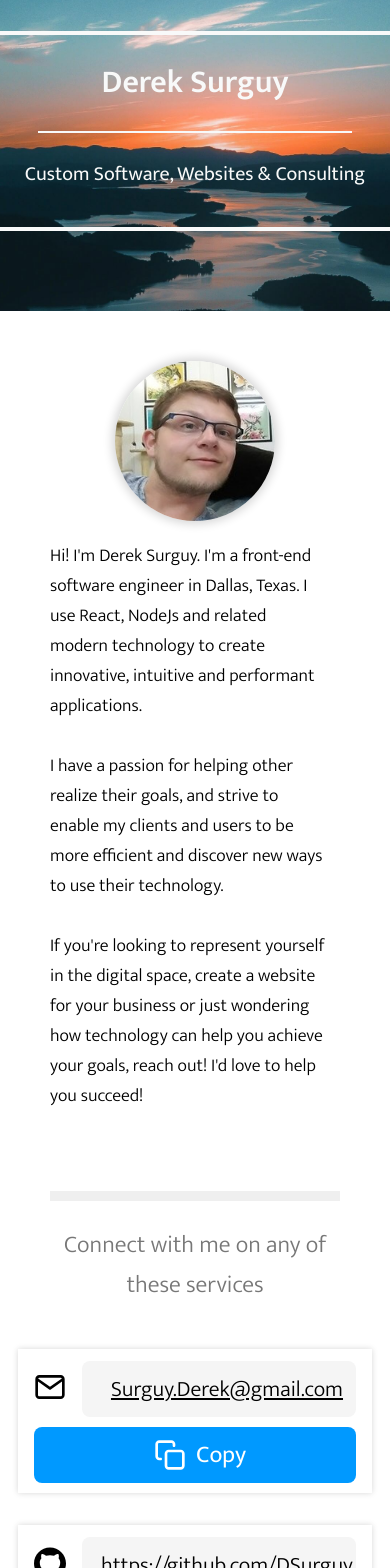
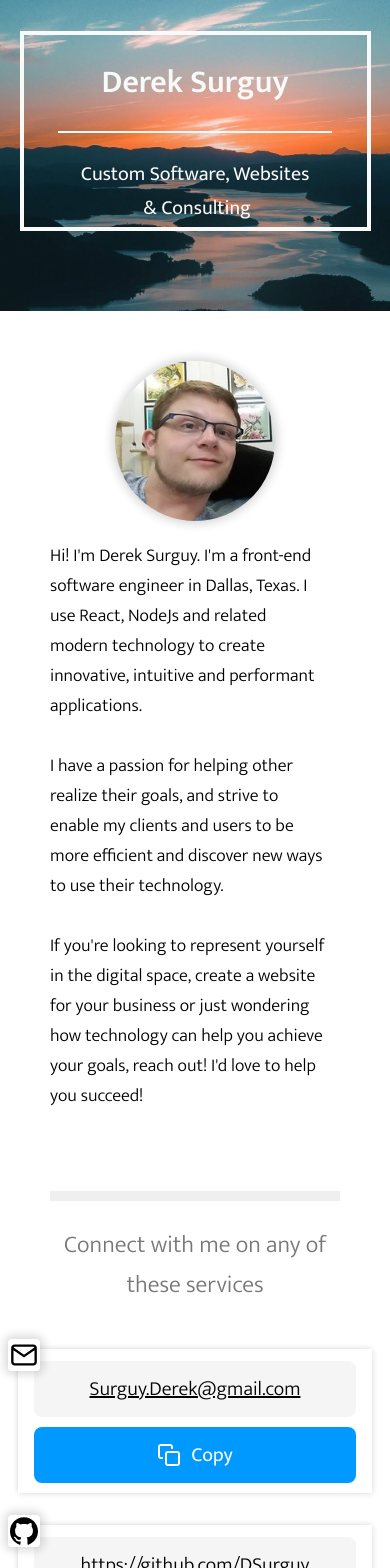
Before and after one commit to DSurguy/surgingforward.net, a React app: page / in a window 390 px wide. Shown: the part 119-1687 px from the top of the page. Built offline with nearby package versions, Linux system fonts and the light colour scheme.

Commit message:
SUPER TINY RESPONSIVENESS

```diff
--- a/src/client/components/Hero.jsx
+++ b/src/client/components/Hero.jsx
@@ -36,10 +36,15 @@ const HeroContentPadding = styled.div`
   width: 400px;
   height: 240px;
   flex-grow: 0;
+
+  @media (max-width: 420px) {
+    width: 90%;
+    padding-right: 0;
+  }
 `
 
 const HeroContent = styled.div`
-  width: 400px;
+  width: 100%;
   height: 200px;
   border: 4px solid var(--gray0);
 `
@@ -64,6 +69,14 @@ const SubHeader = styled.h2`
   color: var(--gray0);
 `
 
+const SubHeaderSection = styled.div`
+  display: inline;
+
+  @media (max-width: 420px) {
+    display: block;
+  }
+`
+
 export default class Hero extends Component {
   constructor(props) {
     super(props);
@@ -75,7 +88,14 @@ export default class Hero extends Component {
         <HeroContent>
           <TopHeader>Derek Surguy</TopHeader>
           <Divider />
-          <SubHeader>Custom Software, Websites &amp; Consulting</SubHeader>
+          <SubHeader>
+            <SubHeaderSection>
+              Custom Software, Websites
+            </SubHeaderSection>
+            <SubHeaderSection>
+              &nbsp;&amp; Consulting
+            </SubHeaderSection>
+          </SubHeader>
         </HeroContent>
       </HeroContentPadding>
       <HeroGradient />
--- a/src/client/components/SocialLink.jsx
+++ b/src/client/components/SocialLink.jsx
@@ -15,6 +15,10 @@ const LinkContainer = styled.div`
     height: 144px;
     flex-wrap: wrap;
   }
+
+  @media (max-width: 420px) {
+    position: relative;
+  }
 `
 
 const IconContainer = styled.div`
@@ -29,6 +33,18 @@ const IconContainer = styled.div`
     min-width: 64px;
     height: 68px;
   }
+
+  @media (max-width: 420px) {
+    width: 32px;
+    min-width: 0;
+    height: 32px;
+    position: absolute;
+    top: -10px;
+    left: -10px;
+    background-color: #fff;
+    border-radius: 4px;
+    box-shadow: 0 0 10px 3px rgba(0,0,0,0.16);
+  }
 `
 
 const Icon = styled.img`
@@ -39,6 +55,12 @@ const Icon = styled.img`
     width: 32px;
     height: 32px;
     margin-top: 8px;
+  }
+
+  @media (max-width: 420px) {
+    width: 28px;
+    height: 28px;
+    margin-top: 0;
   }
 `
 
@@ -57,6 +79,10 @@ const LinkBackground = styled.div`
     margin-right: 16px;
     justify-content: center;
   }
+
+  @media (max-width: 420px) {
+    margin-left: 16px;
+  }
 `
 
 const Link = styled.a`
@@ -72,7 +98,12 @@ const Link = styled.a`
   }
 
   @media (max-width: 700px) {
+    margin-left: 0;
     font-size: 22px;
+  }
+
+  @media (max-width: 420px) {
+    font-size: 20px;
   }
 `
 
@@ -104,13 +135,26 @@ const LinkCopyButton = styled.div`
 const LinkCopyIcon = styled.img`
   height: 32px;
   width: 32px;
-  margin-top: 12px;
-  margin: 0 10px;
+  margin: 0 10px 0 10px;
+
+  @media (max-width: 700px) {
+    height: 24px;
+    width: 24px;
+    margin: 0 10px 0 0;
+  }
 `
 
 const LinkCopyText = styled.div`
   color: #fff;
   font-size: 24px;
+
+  @media (max-width: 700px) {
+    font-size: 22px;
+  }
+
+  @media (max-width: 420px) {
+    font-size: 20px;
+  }
 `
 
 const HiddenInput = styled.input`
@@ -138,7 +182,7 @@ export default class SocialLink extends React.Component {
       </IconContainer>
       <LinkBackground>
         <Link href={`${this.props.linkPrefix||''}${this.props.href}`} >{this.props.href}</Link>
-        <HiddenInput ref={this.setLinkRef} type="text" value={this.props.href} />
+        <HiddenInput ref={this.setLinkRef} type="text" value={this.props.href} readOnly={true} />
       </LinkBackground>
       <LinkCopyButton onClick={this.copyLink}>
         <LinkCopyIcon src={copyIconSrc} />
```
